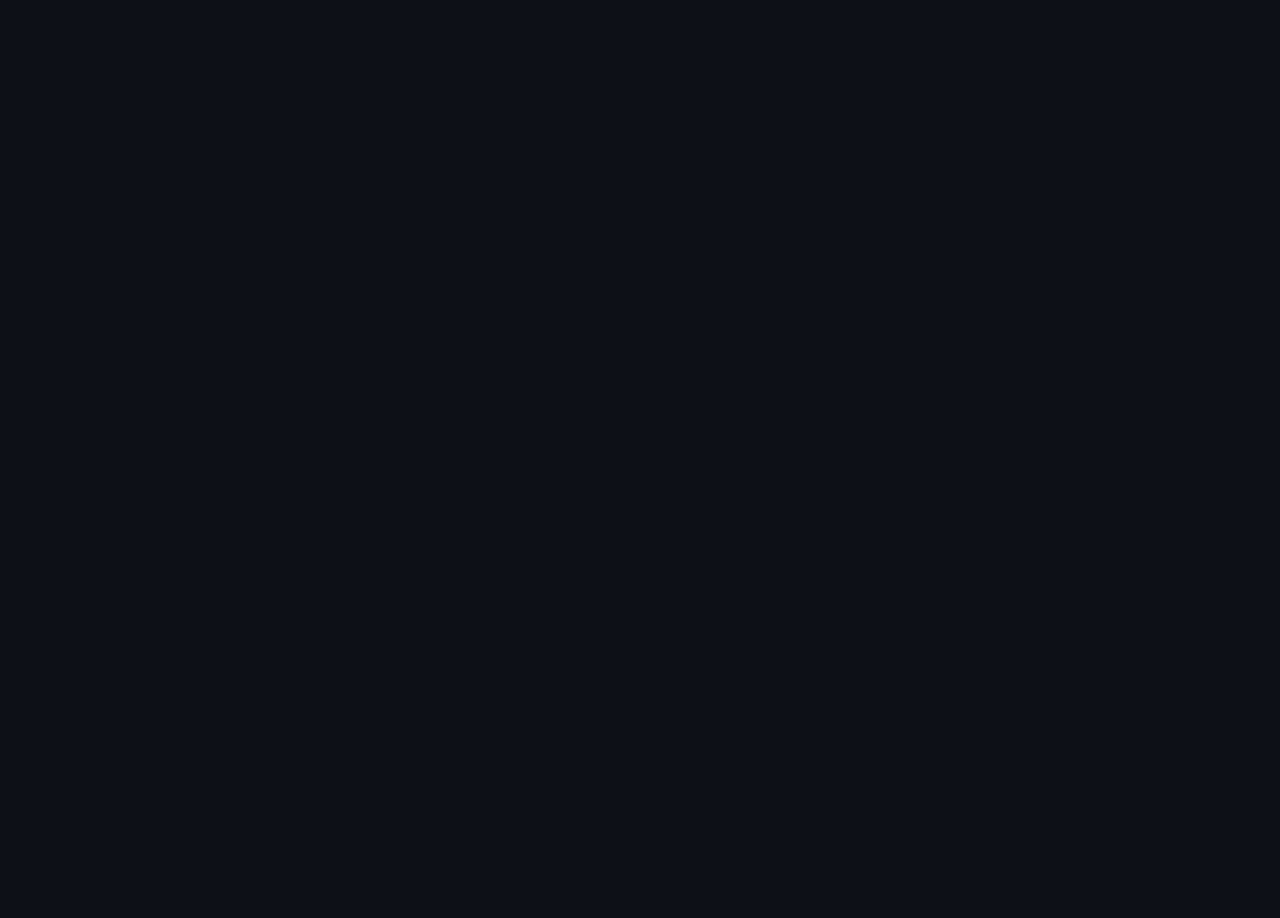
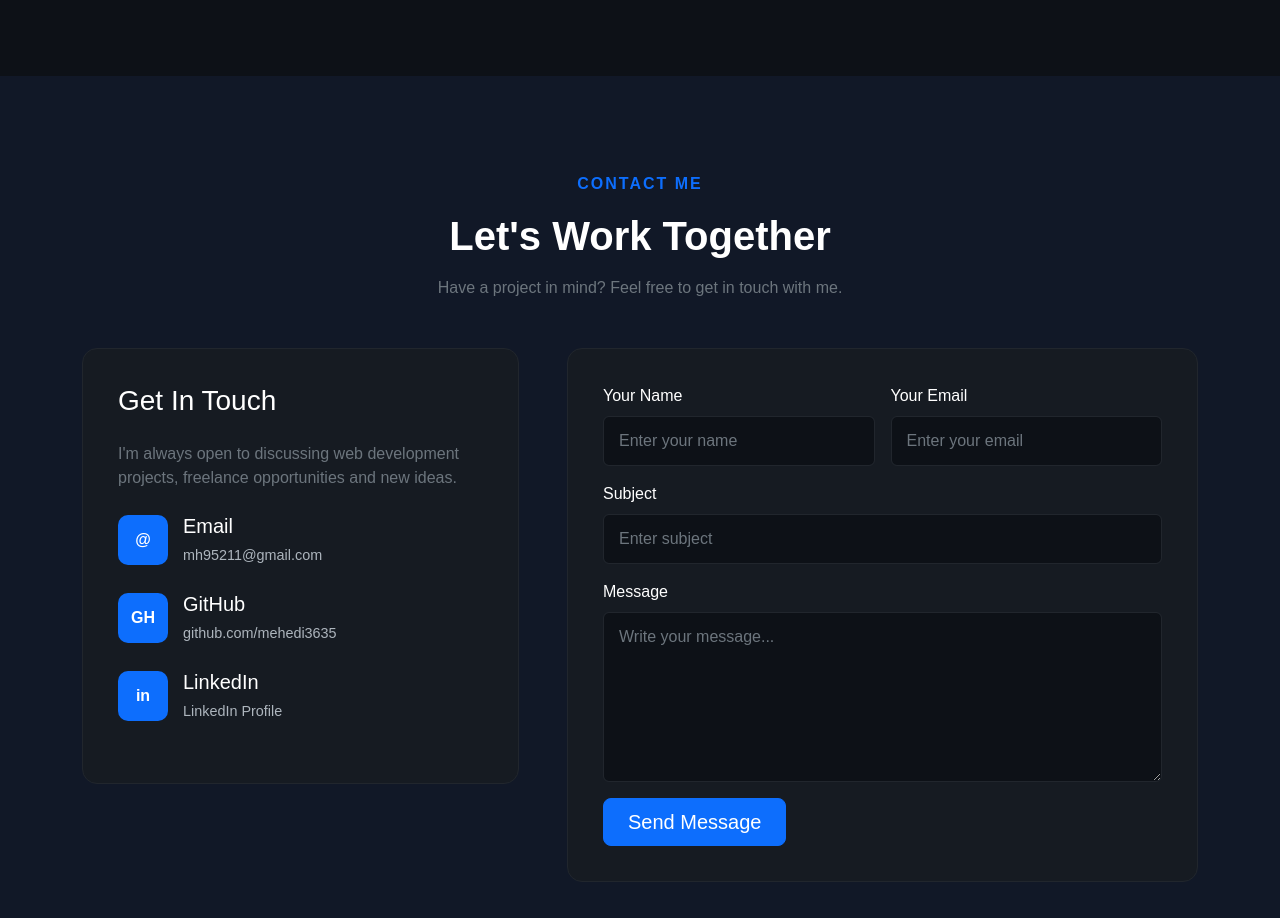
Before and after one commit to mehedi3635/mehedi-portfolio, a React (Vite) app: page / in a window 1280 px wide. Shown: the part 5960-6878 px from the top of the page. Before the commit the page ends 6036 px from the top, so only its background shows below. Built offline with nearby package versions, Linux system fonts and the light colour scheme.

Commit message:
Add contact section

```diff
--- a/src/App.jsx
+++ b/src/App.jsx
@@ -6,6 +6,7 @@ import Experience from "./components/Experience";
 import Education from "./components/Education";
 import Projects from "./components/Projects";
 import Services from "./components/Services";
+import Contact from "./components/Contact";
 
 function App() {
   return (
@@ -18,6 +19,7 @@ function App() {
       <Education />
       <Projects />
       <Services />
+      <Contact />
     </>
   );
 }
--- a/src/components/Contact.jsx
+++ b/src/components/Contact.jsx
@@ -1,5 +1,190 @@
 function Contact() {
-  return <section></section>
+  return (
+    <section id="contact" className="contact-section py-5">
+      <div className="container py-5">
+
+        {/* Section Header */}
+        <div className="text-center mb-5">
+
+          <p className="section-subtitle">
+            CONTACT ME
+          </p>
+
+          <h2 className="section-title">
+            Let's Work Together
+          </h2>
+
+          <p className="text-secondary mt-3">
+            Have a project in mind? Feel free to get in touch
+            with me.
+          </p>
+
+        </div>
+
+        <div className="row g-5 align-items-start">
+
+          {/* Contact Information */}
+          <div className="col-lg-5">
+
+            <div className="contact-info">
+
+              <h3 className="mb-4">
+                Get In Touch
+              </h3>
+
+              <p className="text-secondary mb-4">
+                I'm always open to discussing web development
+                projects, freelance opportunities and new ideas.
+              </p>
+
+              {/* Email */}
+              <div className="contact-item">
+                <div className="contact-icon">
+                  @
+                </div>
+
+                <div>
+                  <h5>Email</h5>
+
+                  <a href="mailto:mh95211@gmail.com">
+                    mh95211@gmail.com
+                  </a>
+                </div>
+              </div>
+
+              {/* GitHub */}
+              <div className="contact-item">
+                <div className="contact-icon">
+                  GH
+                </div>
+
+                <div>
+                  <h5>GitHub</h5>
+
+                  <a
+                    href="https://github.com/mehedi3635"
+                    target="_blank"
+                    rel="noreferrer"
+                  >
+                    github.com/mehedi3635
+                  </a>
+                </div>
+              </div>
+
+              {/* LinkedIn */}
+              <div className="contact-item">
+                <div className="contact-icon">
+                  in
+                </div>
+
+                <div>
+                  <h5>LinkedIn</h5>
+
+                  <a
+                    href="https://www.linkedin.com/in/mehedi-hassan3635/"
+                    target="_blank"
+                    rel="noreferrer"
+                  >
+                    LinkedIn Profile
+                  </a>
+                </div>
+              </div>
+
+            </div>
+
+          </div>
+
+          {/* Contact Form */}
+          <div className="col-lg-7">
+
+            <form className="contact-form">
+
+              <div className="row g-3">
+
+                <div className="col-md-6">
+                  <label
+                    htmlFor="name"
+                    className="form-label"
+                  >
+                    Your Name
+                  </label>
+
+                  <input
+                    type="text"
+                    id="name"
+                    className="form-control"
+                    placeholder="Enter your name"
+                  />
+                </div>
+
+                <div className="col-md-6">
+                  <label
+                    htmlFor="email"
+                    className="form-label"
+                  >
+                    Your Email
+                  </label>
+
+                  <input
+                    type="email"
+                    id="email"
+                    className="form-control"
+                    placeholder="Enter your email"
+                  />
+                </div>
+
+                <div className="col-12">
+                  <label
+                    htmlFor="subject"
+                    className="form-label"
+                  >
+                    Subject
+                  </label>
+
+                  <input
+                    type="text"
+                    id="subject"
+                    className="form-control"
+                    placeholder="Enter subject"
+                  />
+                </div>
+
+                <div className="col-12">
+                  <label
+                    htmlFor="message"
+                    className="form-label"
+                  >
+                    Message
+                  </label>
+
+                  <textarea
+                    id="message"
+                    rows="6"
+                    className="form-control"
+                    placeholder="Write your message..."
+                  ></textarea>
+                </div>
+
+                <div className="col-12">
+                  <button
+                    type="button"
+                    className="btn btn-primary btn-lg px-4"
+                  >
+                    Send Message
+                  </button>
+                </div>
+
+              </div>
+
+            </form>
+
+          </div>
+
+        </div>
+
+      </div>
+    </section>
+  );
 }
 
-export default Contact
+export default Contact;
--- a/src/index.css
+++ b/src/index.css
@@ -335,6 +335,81 @@ body {
 .service-card p {
   line-height: 1.7;
 }
+
+/* Contact */
+.contact-section {
+  background-color: #111827;
+}
+
+.contact-info {
+  background-color: #161b22;
+  border: 1px solid #21262d;
+  border-radius: 15px;
+  padding: 35px;
+}
+
+.contact-item {
+  display: flex;
+  align-items: center;
+  gap: 15px;
+  margin-bottom: 25px;
+}
+
+.contact-icon {
+  min-width: 50px;
+  height: 50px;
+  border-radius: 10px;
+  background-color: #0d6efd;
+  display: flex;
+  align-items: center;
+  justify-content: center;
+  color: #ffffff;
+  font-weight: 700;
+}
+
+.contact-item h5 {
+  margin-bottom: 5px;
+}
+
+.contact-item a {
+  color: #adb5bd;
+  text-decoration: none;
+  font-size: 0.9rem;
+}
+
+.contact-item a:hover {
+  color: #0d6efd;
+}
+
+.contact-form {
+  background-color: #161b22;
+  border: 1px solid #21262d;
+  border-radius: 15px;
+  padding: 35px;
+}
+
+.contact-form .form-label {
+  color: #ffffff;
+  font-weight: 500;
+}
+
+.contact-form .form-control {
+  background-color: #0d1117;
+  border: 1px solid #21262d;
+  color: #ffffff;
+  padding: 12px 15px;
+}
+
+.contact-form .form-control:focus {
+  background-color: #0d1117;
+  color: #ffffff;
+  border-color: #0d6efd;
+  box-shadow: 0 0 0 0.2rem rgba(13, 110, 253, 0.15);
+}
+
+.contact-form .form-control::placeholder {
+  color: #6c757d;
+}
 @media (max-width: 768px) {
   .hero-section {
     text-align: center;
```
